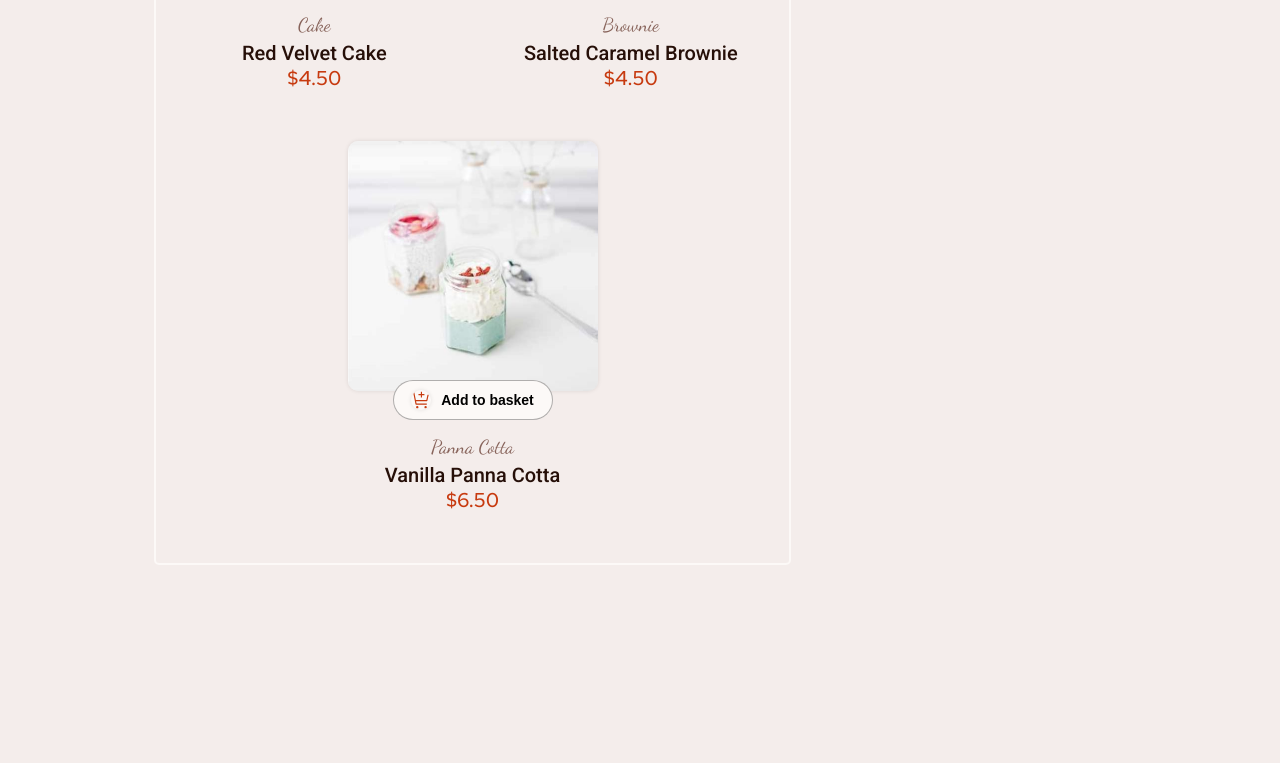
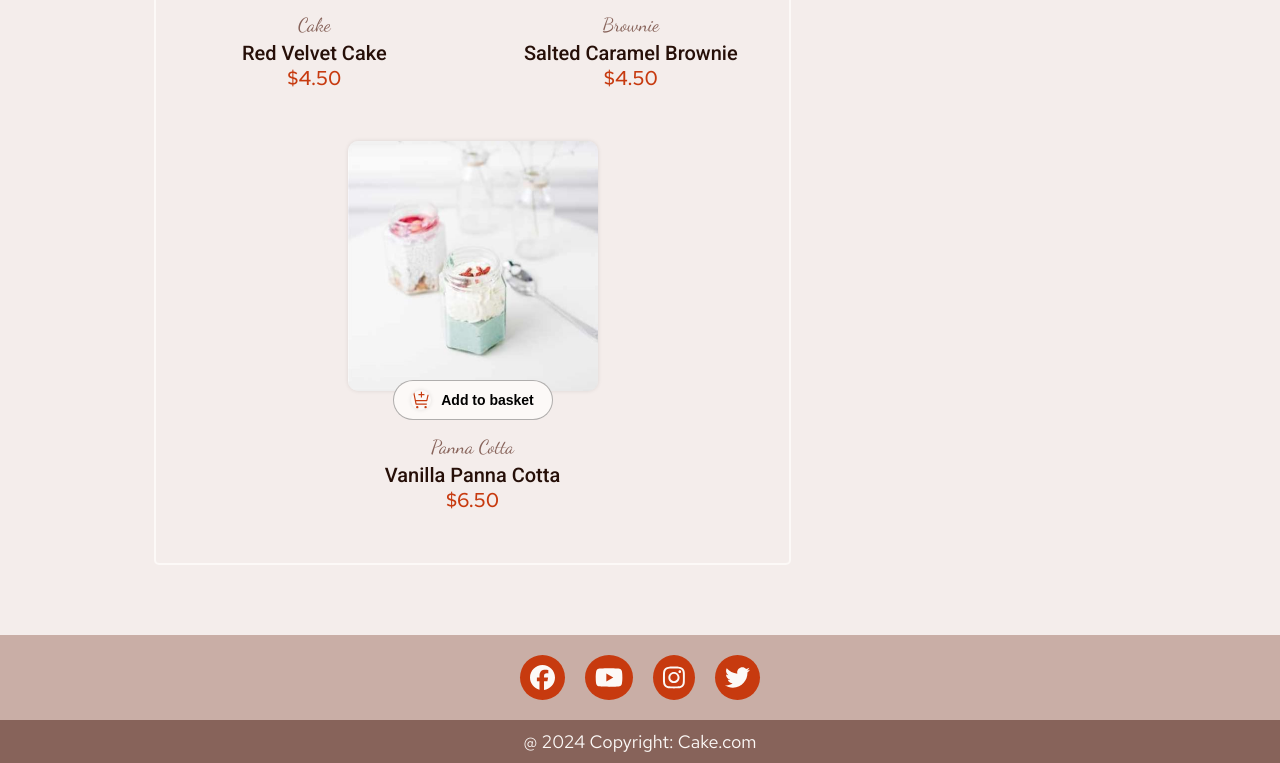
Before and after one commit to Konrad2502/Desserts-App, a React (Create React App) app: page / in a window 1280 px wide. Shown: the part 1999-2762 px from the top of the page. Before the commit the page ends 2614 px from the top, so only its background shows below. Built offline with nearby package versions, Linux system fonts and the light colour scheme.

Commit message:
Add Footer

```diff
--- a/package.json
+++ b/package.json
@@ -4,6 +4,7 @@
   "private": true,
   "dependencies": {
     "@fortawesome/fontawesome-svg-core": "^6.6.0",
+    "@fortawesome/free-brands-svg-icons": "^6.6.0",
     "@fortawesome/free-solid-svg-icons": "^6.6.0",
     "@fortawesome/react-fontawesome": "^0.2.2",
     "@testing-library/jest-dom": "^5.17.0",
--- a/src/App.js
+++ b/src/App.js
@@ -1,4 +1,5 @@
 import Cointainer from "./componetns/Container/Container";
+import Footer from "./componetns/Footer/Footer";
 import Header from "./componetns/Header/Header";
 
 function App() {
@@ -6,6 +7,7 @@ function App() {
     <>
     <Header/>
     <Cointainer/>
+    <Footer/>
     </>
   );
 }
--- /dev/null
+++ b/src/componetns/Footer/Footer.js
@@ -0,0 +1,26 @@
+import './Footer.scss';
+import { FontAwesomeIcon } from '@fortawesome/react-fontawesome';
+import { faFacebook } from '@fortawesome/free-brands-svg-icons';
+import { faYoutube } from '@fortawesome/free-brands-svg-icons';
+import { faInstagram } from '@fortawesome/free-brands-svg-icons';
+import { faTwitter } from '@fortawesome/free-brands-svg-icons';
+
+import React from 'react'
+
+export default function Footer() {
+  return (
+    <div className='footer'>
+        <div className='footer__icons'>
+            <div className='footer__items'>
+               <FontAwesomeIcon className='icon' icon={faFacebook} />
+               <FontAwesomeIcon  className='icon' icon={faYoutube} />
+               <FontAwesomeIcon  className='icon' icon={faInstagram} />
+               <FontAwesomeIcon  className='icon' icon={faTwitter} />
+            </div>
+        </div>
+        <div className='footer__text'>
+            <p>@ 2024 Copyright: Cake.com</p>
+        </div>
+    </div>
+  )
+}
--- /dev/null
+++ b/src/componetns/Footer/Footer.scss
@@ -0,0 +1,40 @@
+@import '../../styles/settings.scss';
+
+.footer {
+    width: 100%;
+    background-color: $color-rose-300;
+    padding-top: 20px;
+    display: flex;
+    flex-direction: column;
+    margin-top: 20px;
+    gap: 20px;
+    &__icons {
+        display: flex;
+        justify-content: center;
+        align-items: center;
+    }
+}
+.footer__items {
+    display: flex;
+    gap: 20px;
+    font-size: 25px;
+
+    .icon {
+        color: $color-rose-50;
+        transition: transform 0.3s ease, color 0.3s ease;
+        cursor: pointer;
+        padding: 10px;
+        background-color: $color-red;
+        border-radius: 50%;
+        &:hover {
+            transform: scale(1.5);
+        }
+    }
+}
+.footer__text {
+    color: $color-rose-50;
+    font-size: 18px;
+    text-align: center;
+    background-color: $color-rose-500;
+    padding: 10px 0;
+}
```
Also changed, not shown: 1 other file (tests, documents, lock files or other folders).
